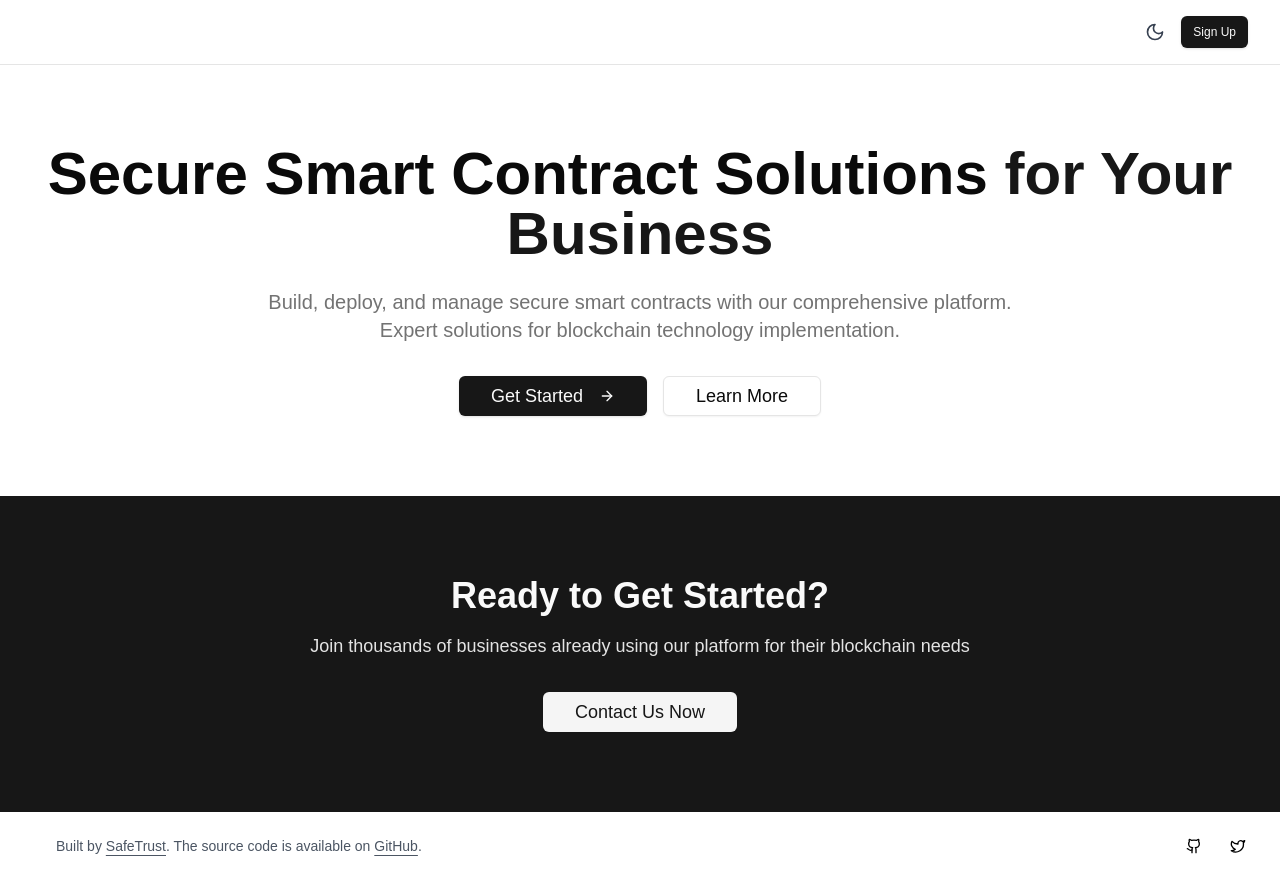
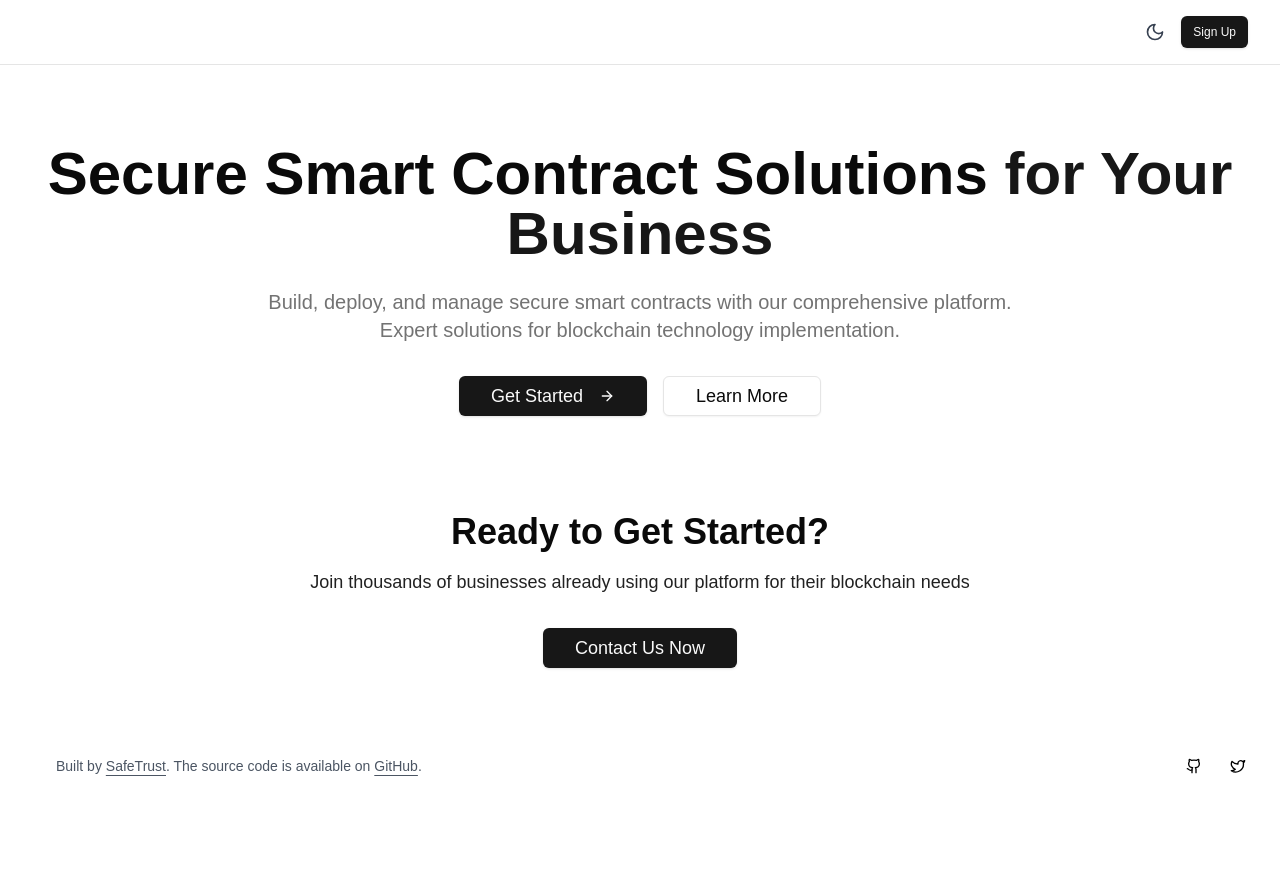
Before and after one commit to safetrustcr/dApp-SafeTrust, a Next.js app: page / in a window 1280 px wide. After the commit the page ends 800 px from the top, so only its background shows below. Built offline with nearby package versions, Linux system fonts and the light colour scheme.

Commit message:
Colors are already changed

```diff
--- a/src/components/home/CTASection.tsx
+++ b/src/components/home/CTASection.tsx
@@ -1,7 +1,7 @@
 import { Button } from "@/components/ui/button";
 
 export const CTASection = () => (
-  <section className="py-20 px-4 sm:px-6 lg:px-8 bg-primary text-primary-foreground">
+  <section className="py-4 px-4 sm:px-6 lg:px-8 bg-background">
     <div className="max-w-7xl mx-auto text-center">
       <h2 className="text-3xl sm:text-4xl font-bold mb-4">
         Ready to Get Started?
@@ -11,7 +11,6 @@ export const CTASection = () => (
       </p>
       <Button
         size="lg"
-        variant="secondary"
         className="text-lg px-8"
       >
         Contact Us Now
```
